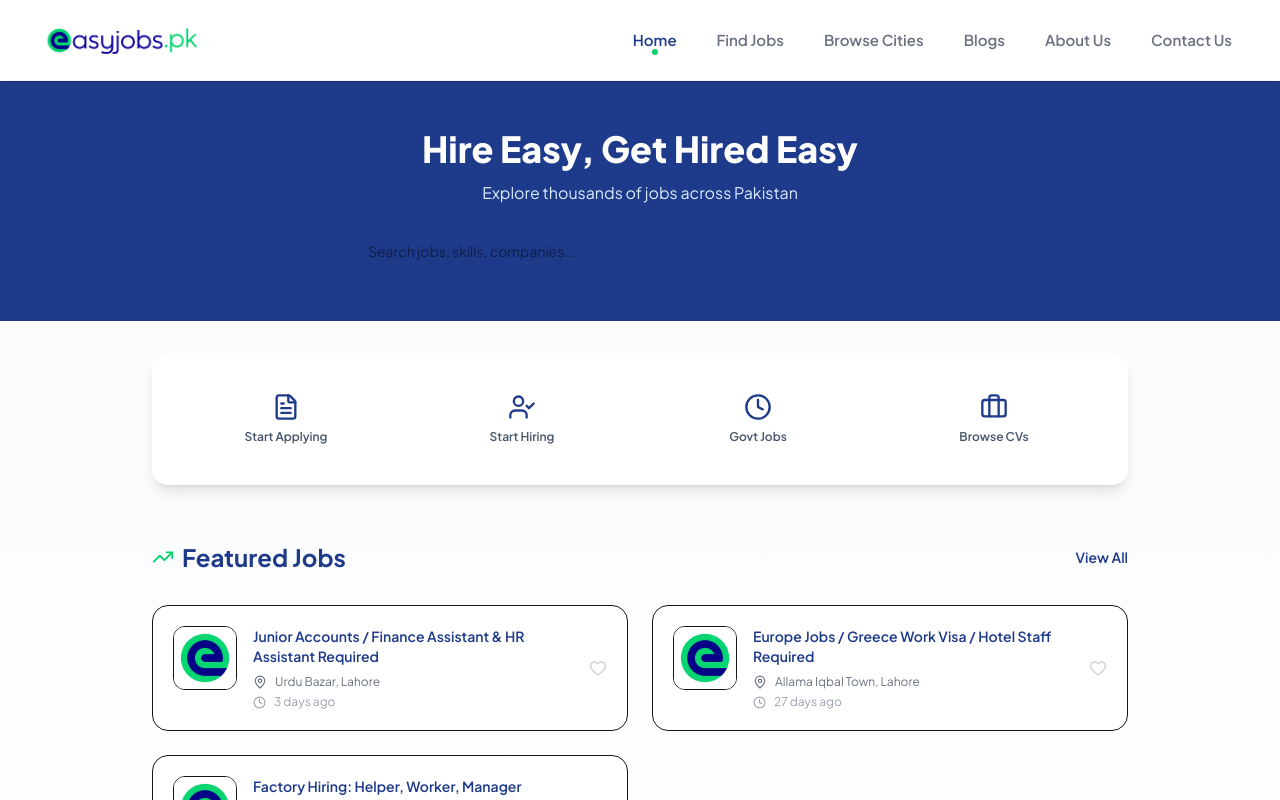
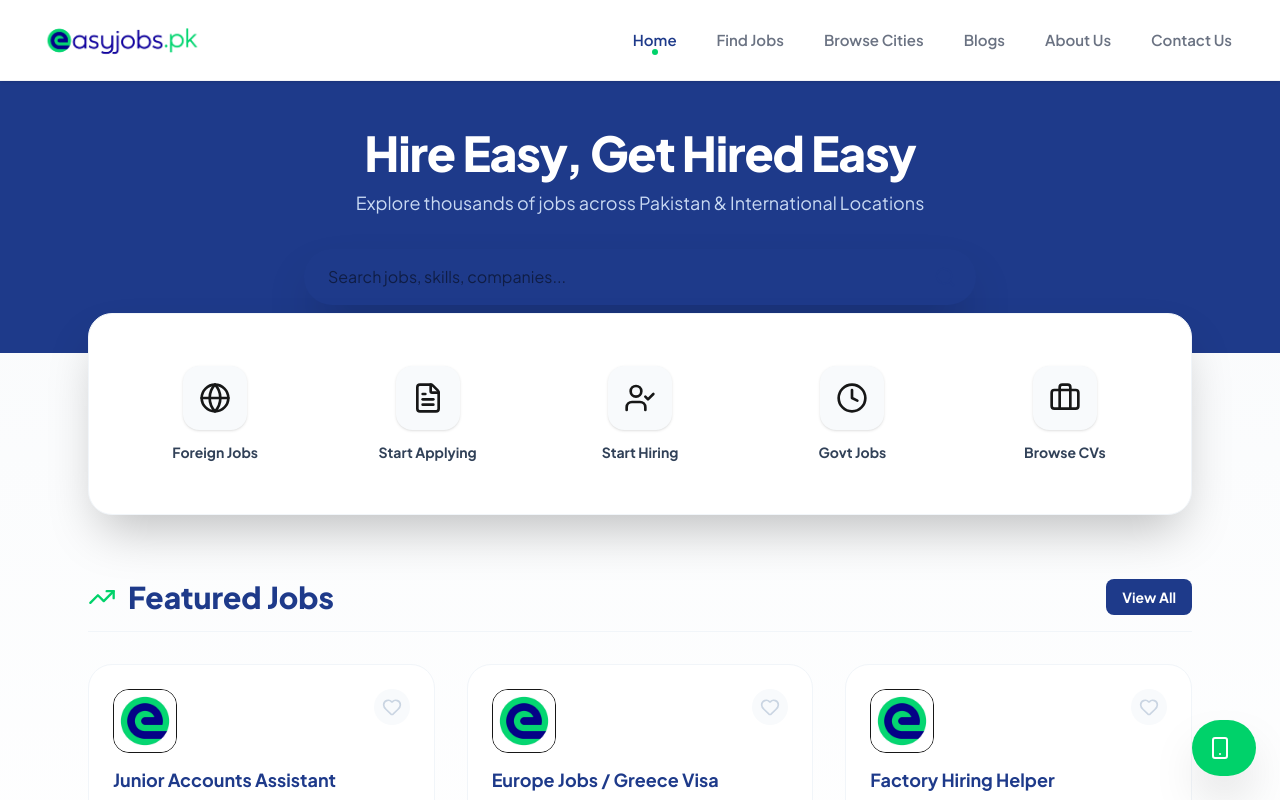
Before and after one commit to fmughalishere/client, a Next.js app: page / in a window 1280 px wide. Shown: the top 800 px of the page. Built offline with nearby package versions, Linux system fonts and the light colour scheme.

Commit message:
Added files

```diff
--- /dev/null
+++ b/src/app/jobs/foreign/page.tsx
@@ -0,0 +1,184 @@
+"use client";
+
+import { useState, useEffect } from "react";
+import Link from "next/link";
+import Image from "next/image";
+import {
+  Globe,
+  MapPin,
+  Clock,
+  Search,
+  Briefcase,
+  ChevronLeft,
+  Loader2,
+  DollarSign
+} from "lucide-react";
+
+interface ForeignJob {
+  id: string;
+  title: string;
+  company: string;
+  country: string;
+  city: string;
+  salary: string;
+  type: string;
+  postedAt: string;
+  img: string;
+}
+
+export default function ForeignJobsPage() {
+  const [jobs, setJobs] = useState<ForeignJob[]>([]);
+  const [loading, setLoading] = useState(true);
+  const [searchTerm, setSearchTerm] = useState("");
+
+  // --- API Fetch Logic ---
+  useEffect(() => {
+    const fetchForeignJobs = async () => {
+      try {
+        setLoading(true);
+
+        // When your API is ready, uncomment the lines below:
+        // const res = await fetch("/api/jobs/foreign");
+        // const data = await res.json();
+        // setJobs(data);
+
+        setLoading(false);
+      } catch (error) {
+        console.error("Error fetching jobs:", error);
+        setLoading(false);
+      }
+    };
+
+    fetchForeignJobs();
+  }, []);
+
+  const filteredJobs = jobs.filter(job =>
+    job.title.toLowerCase().includes(searchTerm.toLowerCase()) ||
+    job.country.toLowerCase().includes(searchTerm.toLowerCase())
+  );
+
+  return (
+    <main className="min-h-screen bg-slate-50 pb-20">
+
+      {/* Header Section */}
+      <section className="bg-[#1e3a8a] text-white py-12 px-6">
+        <div className="max-w-6xl mx-auto">
+          <Link href="/" className="inline-flex items-center gap-2 text-blue-200 hover:text-white mb-6 transition-colors font-medium">
+            <ChevronLeft size={20} /> Back to Home
+          </Link>
+
+          <div className="flex flex-col md:flex-row md:items-center justify-between gap-8">
+            <div>
+              <h1 className="text-3xl md:text-5xl font-black mb-3 flex items-center gap-3">
+                <Globe className="text-[#00d26a]" size={36} />
+                International Jobs
+              </h1>
+              <p className="text-blue-100 opacity-90 max-w-lg">
+                Explore thousands of verified job opportunities abroad.
+              </p>
+            </div>
+
+            {/* Search Bar - Matches Home Page Design */}
+            <div className="relative w-full md:w-96 group">
+              <input
+                type="text"
+                id="foreign-search"
+                name="query"
+                placeholder="Search country or job title..."
+                value={searchTerm}
+                onChange={(e) => setSearchTerm(e.target.value)}
+                className="w-full py-4 pl-6 pr-12 rounded-full text-base text-black outline-none shadow-2xl focus:ring-4 focus:ring-blue-400/30 transition-all border-none"
+              />
+              <Search
+                size={22}
+                className="absolute right-5 top-1/2 -translate-y-1/2 text-[#1e3a8a] group-hover:scale-110 transition-transform cursor-pointer"
+              />
+            </div>
+          </div>
+        </div>
+      </section>
+
+      {/* Jobs List Section */}
+      <section className="max-w-6xl mx-auto px-6 -mt-8 relative z-10">
+
+        {loading ? (
+          <div className="bg-white rounded-3xl p-20 shadow-xl flex flex-col items-center justify-center text-slate-500 border border-slate-100">
+            <Loader2 className="animate-spin text-[#1e3a8a] mb-4" size={48} />
+            <p className="font-semibold tracking-wide">Connecting to Global Database...</p>
+          </div>
+        ) : (
+          <div className="grid grid-cols-1 md:grid-cols-2 lg:grid-cols-3 gap-8">
+            {filteredJobs.length > 0 ? (
+              filteredJobs.map((job) => (
+                <div key={job.id} className="bg-white rounded-3xl border border-slate-100 p-6 shadow-sm hover:shadow-2xl transition-all group flex flex-col justify-between">
+                  <div>
+                    <div className="flex justify-between items-start mb-4">
+                      <div className="w-16 h-16 rounded-2xl overflow-hidden relative border border-slate-100">
+                        <Image
+                          src={job.img}
+                          alt={job.company}
+                          fill
+                          sizes="(max-width: 768px) 100vw, 33vw"
+                          className="object-cover"
+                        />
+                      </div>
+                      <span className="bg-blue-50 text-[#1e3a8a] text-[10px] font-black px-3 py-1 rounded-full uppercase tracking-wider">
+                        {job.type}
+                      </span>
+                    </div>
+
+                    <h3 className="text-lg font-bold text-[#1e3a8a] mb-1 group-hover:text-[#00d26a] transition-colors leading-tight">
+                      {job.title}
+                    </h3>
+                    <p className="text-sm text-slate-500 mb-4 font-medium">{job.company}</p>
+
+                    <div className="space-y-3">
+                      <div className="flex items-center gap-2 text-sm text-slate-600">
+                        <MapPin size={16} className="text-[#00d26a]" />
+                        <span className="font-semibold">{job.city}, {job.country}</span>
+                      </div>
+                      <div className="flex items-center gap-2 text-sm text-[#1e3a8a] font-black">
+                        <DollarSign size={16} className="text-[#00d26a]" />
+                        {job.salary}
+                      </div>
+                      <div className="flex items-center gap-2 text-xs text-slate-400 font-medium">
+                        <Clock size={14} />
+                        Posted {job.postedAt}
+                      </div>
+                    </div>
+                  </div>
+
+                  <button className="mt-8 w-full py-3.5 bg-[#1e3a8a] text-white font-bold rounded-2xl hover:bg-[#00d26a] transition-all shadow-md active:scale-95">
+                    View Details & Apply
+                  </button>
+                </div>
+              ))
+            ) : (
+              <div className="col-span-full bg-white rounded-3xl p-20 text-center shadow-sm border border-slate-100">
+                <Briefcase size={64} className="mx-auto text-slate-200 mb-4" />
+                <h2 className="text-2xl font-black text-slate-700">No Jobs Found</h2>
+                <p className="text-slate-400 mt-2">We will update new international job opportunities here soon.</p>
+              </div>
+            )}
+          </div>
+        )}
+      </section>
+
+      {/* Safety Note */}
+      <section className="max-w-6xl mx-auto px-6 mt-16">
+        <div className="bg-white border border-blue-100 p-8 rounded-3xl flex flex-col md:flex-row items-center gap-6 shadow-sm">
+          <div className="bg-blue-50 p-4 rounded-2xl text-[#1e3a8a]">
+             <Globe size={32} />
+          </div>
+          <div>
+            <h4 className="font-black text-[#1e3a8a] text-lg">Safety Tip for Abroad Jobs</h4>
+            <p className="text-sm text-slate-600 mt-1 leading-relaxed">
+              Always verify visa consultants and recruitment agencies through the Bureau of Emigration (OEPC). Conduct thorough research before making any payments. We do not charge any fees for job applications.
+            </p>
+          </div>
+        </div>
+      </section>
+
+    </main>
+  );
+}
--- a/src/app/layout.tsx
+++ b/src/app/layout.tsx
@@ -1,9 +1,28 @@
+import { Metadata, Viewport } from "next"; // Viewport import kiya
 import { Plus_Jakarta_Sans } from "next/font/google";
 import "./globals.css";
 import Navbar from "../components/navbar";
 import Footer from "../components/footer";
 
 const jakarta = Plus_Jakarta_Sans({ subsets: ["latin"] });
+
+export const metadata: Metadata = {
+  title: "EasyJobs Pakistan",
+  description: "Hire Easy, Get Hired Easy",
+  manifest: "/manifest.json",
+  appleWebApp: {
+    capable: true,
+    statusBarStyle: "default",
+    title: "EasyJobs",
+  },
+};
+
+// themeColor ko yahan move kiya takay warning khatam ho
+export const viewport: Viewport = {
+  themeColor: "#1e3a8a",
+  width: "device-width",
+  initialScale: 1,
+};
 
 export default function RootLayout({ children }: { children: React.ReactNode }) {
   return (
--- a/src/app/page.tsx
+++ b/src/app/page.tsx
@@ -1,5 +1,6 @@
 "use client";
 
+import { useState, useEffect } from "react";
 import Link from "next/link";
 import Image from "next/image";
 import {
@@ -10,11 +11,52 @@ import {
   Heart,
   FileText,
   UserCheck,
-  TrendingUp
+  TrendingUp,
+  Globe,
+  PlusCircle,
+  Share2,
+  Smartphone
 } from "lucide-react";
 
 export default function HomePage() {
+  const [deferredPrompt, setDeferredPrompt] = useState<any>(null);
+  const [showInstallBtn, setShowInstallBtn] = useState(false);
+
+  useEffect(() => {
+    // 1. Service Worker Register karna (PWA Requirement)
+    if ("serviceWorker" in navigator) {
+      navigator.serviceWorker.register("/sw.js").catch(err => console.log("SW error", err));
+    }
+
+    // 2. Install Prompt ko capture karna
+    window.addEventListener("beforeinstallprompt", (e) => {
+      e.preventDefault();
+      setDeferredPrompt(e);
+      setShowInstallBtn(true);
+    });
+
+    window.addEventListener("appinstalled", () => {
+      setShowInstallBtn(false);
+      setDeferredPrompt(null);
+    });
+  }, []);
+
+  const handleInstallClick = async () => {
+    if (!deferredPrompt) {
+        alert("Shortcut feature is ready! If you don't see the popup, please use the browser menu (3 dots) and click 'Install App'.");
+        return;
+    }
+    // Browser ka confirmation popup dikhana
+    deferredPrompt.prompt();
+    const { outcome } = await deferredPrompt.userChoice;
+    if (outcome === "accepted") {
+      setDeferredPrompt(null);
+      setShowInstallBtn(false);
+    }
+  };
+
   const quickActions = [
+    { title: "Foreign Jobs", icon: Globe, href: "/jobs/foreign" },
     { title: "Start Applying", icon: FileText, href: "/jobs" },
     { title: "Start Hiring", icon: UserCheck, href: "/dashboard/employer" },
     { title: "Govt Jobs", icon: Clock, href: "/jobs" },
@@ -22,158 +64,94 @@ export default function HomePage() {
   ];
 
   const featuredJobs = [
-    {
-      title: "Junior Accounts / Finance Assistant & HR Assistant Required",
-      loc: "Urdu Bazar, Lahore",
-      time: "3 days ago",
-      img: "/images/icon.jpeg"
-    },
-    {
-      title: "Europe Jobs / Greece Work Visa / Hotel Staff Required",
-      loc: "Allama Iqbal Town, Lahore",
-      time: "27 days ago",
-      img: "/images/icon.jpeg"
-    },
-    {
-      title: "Factory Hiring: Helper, Worker, Manager Required",
-      loc: "S.I.E, Gujranwala",
-      time: "1 day ago",
-      img: "/images/icon.jpeg"
-    }
+    { title: "Junior Accounts Assistant", loc: "Urdu Bazar, Lahore", time: "3 days ago", img: "/images/icon.jpeg" },
+    { title: "Europe Jobs / Greece Visa", loc: "Allama Iqbal Town, Lahore", time: "27 days ago", img: "/images/icon.jpeg" },
+    { title: "Factory Hiring Helper", loc: "S.I.E, Gujranwala", time: "1 day ago", img: "/images/icon.jpeg" }
   ];
 
   return (
     <main className="min-h-screen bg-gradient-to-b from-slate-50 to-white pb-16">
-      <section className="bg-[#1e3a8a] text-white py-12 px-6 text-center">
-        <h1 className="text-2xl md:text-4xl font-extrabold mb-3">
+
+      {/* Floating Shortcut Button */}
+      <button
+        onClick={handleInstallClick}
+        className="fixed bottom-6 right-6 z-50 bg-[#00d26a] text-white p-4 rounded-full shadow-2xl flex items-center gap-2 hover:scale-110 transition-all active:scale-95 group"
+      >
+        <Smartphone size={24} />
+        <span className="max-w-0 overflow-hidden group-hover:max-w-xs transition-all duration-500 font-bold whitespace-nowrap text-sm">
+          Add Shortcut
+        </span>
+      </button>
+
+      {/* Hero Section */}
+      <section className="bg-[#1e3a8a] text-white py-12 px-6 text-center relative overflow-hidden">
+        <h1 className="text-2xl md:text-5xl font-extrabold mb-3 tracking-tight">
           Hire Easy, Get Hired Easy
         </h1>
-        <p className="text-sm md:text-base text-blue-100 mb-6">
-          Explore thousands of jobs across Pakistan
+        <p className="text-sm md:text-lg text-blue-100 mb-8 opacity-90">
+          Explore thousands of jobs across Pakistan & International Locations
         </p>
 
-        <div className="max-w-xl mx-auto relative">
+        <div className="max-w-2xl mx-auto relative group">
           <input
             type="text"
             placeholder="Search jobs, skills, companies..."
-            className="w-full py-3 pl-4 pr-10 rounded-full text-sm text-black outline-none"
+            className="w-full py-4 pl-6 pr-12 rounded-full text-base text-black outline-none shadow-2xl focus:ring-4 focus:ring-blue-400/30 transition-all"
           />
-          <Search
-            size={18}
-            className="absolute right-4 top-1/2 -translate-y-1/2 text-[#1e3a8a]"
-          />
+          <Search size={22} className="absolute right-5 top-1/2 -translate-y-1/2 text-[#1e3a8a]" />
         </div>
       </section>
-      <section className="max-w-5xl mx-auto px-6 mt-8">
-        <div className="md:hidden space-y-4">
+
+      {/* Quick Actions Section */}
+      <section className="max-w-6xl mx-auto px-6 -mt-10 relative z-20">
+        <div className="hidden md:grid bg-white shadow-2xl rounded-3xl p-8 grid-cols-5 gap-6 border border-slate-100">
           {quickActions.map((action, i) => (
-            <Link
-              key={i}
-              href={action.href}
-              className="flex items-center justify-between bg-white border p-4 rounded-3xl shadow-sm"
-            >
+            <Link key={i} href={action.href} className="flex flex-col items-center gap-3 p-5 rounded-2xl hover:bg-blue-50 transition-all group">
+              <div className="p-4 bg-slate-50 rounded-2xl group-hover:bg-[#1e3a8a] group-hover:text-white transition-all shadow-sm">
+                <action.icon size={32} />
+              </div>
+              <span className="text-sm font-bold text-slate-700 text-center group-hover:text-[#1e3a8a]">{action.title}</span>
+            </Link>
+          ))}
+        </div>
+
+        <div className="md:hidden space-y-3 mt-4">
+          {quickActions.map((action, i) => (
+            <Link key={i} href={action.href} className="flex items-center justify-between bg-white border border-slate-100 p-4 rounded-2xl shadow-sm">
               <div className="flex items-center gap-4">
-                <action.icon size={26} className="text-[#1e3a8a]" />
-                <span className="text-base font-bold text-[#1e3a8a]">
-                  {action.title}
-                </span>
+                <div className="bg-blue-50 p-2 rounded-xl text-[#1e3a8a]"><action.icon size={24} /></div>
+                <span className="text-base font-bold text-[#1e3a8a]">{action.title}</span>
               </div>
             </Link>
           ))}
         </div>
-        <div className="hidden md:grid bg-white shadow-lg rounded-2xl p-6 grid-cols-4 gap-4">
-          {quickActions.map((action, i) => (
-            <Link
-              key={i}
-              href={action.href}
-              className="flex flex-col items-center gap-2 p-4 rounded-xl hover:bg-slate-50 transition group"
-            >
-              <action.icon
-                size={28}
-                className="text-[#1e3a8a] group-hover:text-[#00d26a] transition"
-              />
-              <span className="text-xs font-semibold text-slate-600 text-center">
-                {action.title}
-              </span>
-            </Link>
-          ))}
+      </section>
+
+      {/* Featured Jobs Section */}
+      <section className="max-w-6xl mx-auto px-6 mt-16">
+        <div className="flex justify-between items-center mb-8 border-b pb-4 border-slate-100">
+          <h3 className="text-2xl md:text-3xl font-black text-[#1e3a8a] flex items-center gap-3">
+            <TrendingUp size={28} className="text-[#00d26a]" /> Featured Jobs
+          </h3>
+          <Link href="/jobs" className="text-sm font-bold text-white bg-[#1e3a8a] px-4 py-2 rounded-lg">View All</Link>
         </div>
 
-      </section>
-      <section className="max-w-5xl mx-auto px-6 mt-14">
-        <div className="flex justify-between items-center mb-8">
-          <h3 className="text-xl md:text-2xl font-bold text-[#1e3a8a] flex items-center gap-2">
-            <TrendingUp size={22} className="text-[#00d26a]" />
-            Featured Jobs
-          </h3>
-
-          <Link
-            href="/jobs"
-            className="text-sm font-semibold text-[#1e3a8a] hover:underline"
-          >
-            View All
-          </Link>
-        </div>
-        <div className="md:hidden space-y-4">
+        <div className="grid grid-cols-1 md:grid-cols-2 lg:grid-cols-3 gap-8">
           {featuredJobs.map((job, idx) => (
-            <div key={idx} className="bg-white p-4 rounded-3xl border shadow-sm flex gap-4">
-              <div className="w-16 h-16 rounded-xl overflow-hidden relative border">
-                <Image src={job.img} alt="job" fill className="object-cover" />
+            <div key={idx} className="bg-white rounded-3xl border border-slate-100 p-6 flex flex-col gap-4 hover:shadow-2xl transition-all group">
+              <div className="flex justify-between items-start">
+                <div className="w-16 h-16 rounded-2xl overflow-hidden relative border">
+                    <Image src={job.img} alt="job" fill sizes="(max-width: 768px) 100vw, 33vw" className="object-cover" />
+                </div>
+                <button className="text-slate-300 hover:text-red-500 transition-colors bg-slate-50 p-2 rounded-full"><Heart size={20} /></button>
               </div>
-
-              <div className="flex-1">
-                <h4 className="font-bold text-[#1e3a8a] text-sm mb-2">
-                  {job.title}
-                </h4>
-
-                <div className="text-xs text-gray-500 mb-1 flex items-center gap-2">
-                  <MapPin size={13} />
-                  {job.loc}
-                </div>
-
-                <div className="text-xs text-gray-400 flex items-center gap-2">
-                  <Clock size={13} />
-                  {job.time}
-                </div>
-              </div>
+              <h4 className="font-bold text-[#1e3a8a] text-lg mb-1 leading-tight">{job.title}</h4>
+              <div className="flex items-center gap-2 text-sm text-gray-500"><MapPin size={16} className="text-[#00d26a]" />{job.loc}</div>
+              <button className="w-full py-3 bg-slate-50 text-[#1e3a8a] font-bold rounded-xl group-hover:bg-[#1e3a8a] group-hover:text-white transition-all">Apply Now</button>
             </div>
           ))}
         </div>
-        <div className="hidden md:grid md:grid-cols-2 gap-6">
-          {featuredJobs.map((job, idx) => (
-            <div
-              key={idx}
-              className="bg-white rounded-2xl border p-5 flex gap-4 hover:shadow-lg transition group"
-            >
-              <div className="w-16 h-16 rounded-xl overflow-hidden relative border">
-                <Image src={job.img} alt="job" fill className="object-cover" />
-              </div>
-
-              <div className="flex-1">
-                <h4 className="font-semibold text-[#1e3a8a] text-sm mb-2 group-hover:text-[#00d26a] transition">
-                  {job.title}
-                </h4>
-
-                <div className="flex items-center gap-2 text-xs text-gray-500 mb-1">
-                  <MapPin size={14} />
-                  {job.loc}
-                </div>
-
-                <div className="flex items-center gap-2 text-xs text-gray-400">
-                  <Clock size={13} />
-                  {job.time}
-                </div>
-              </div>
-
-              <button className="text-gray-300 hover:text-red-500 transition">
-                <Heart size={18} />
-              </button>
-            </div>
-          ))}
-        </div>
-
       </section>
-
     </main>
   );
 }
--- a/src/components/footer.tsx
+++ b/src/components/footer.tsx
@@ -16,6 +16,7 @@ const Footer = () => {
                 alt="EasyJobs"
                 width={160}
                 height={45}
+                style={{ height: 'auto' }}
               />
             </Link>
             <p className="text-blue-100/70 text-sm leading-relaxed mt-3">
--- a/src/components/navbar.tsx
+++ b/src/components/navbar.tsx
@@ -36,6 +36,7 @@ const Navbar = () => {
                 height={50}
                 priority
                 className="object-contain"
+                style={{ height: 'auto' }}
               />
             </Link>
           </motion.div>
```
Also changed, not shown: public/sw.js (added, +11 -0 lines), public/manifest.json (added).
